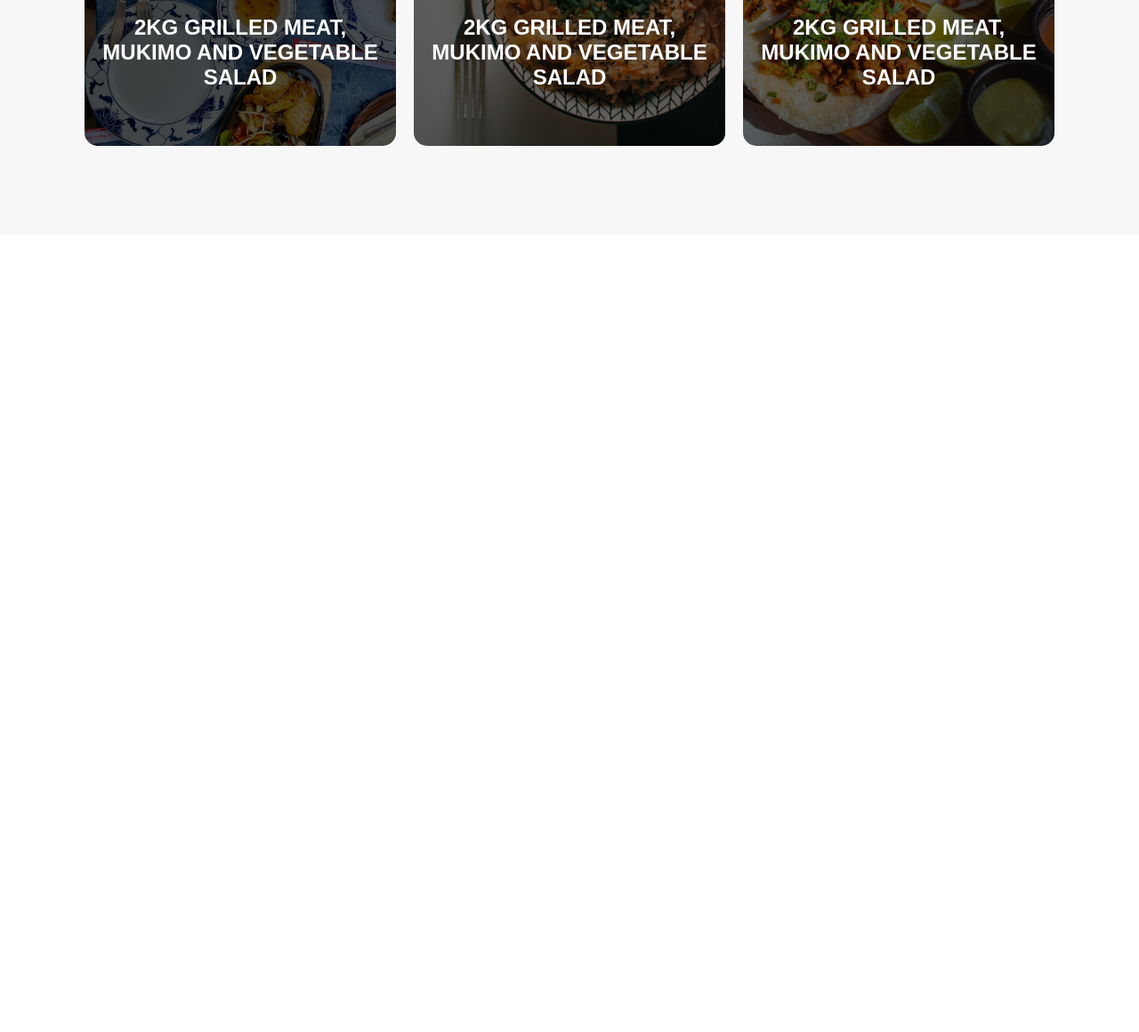
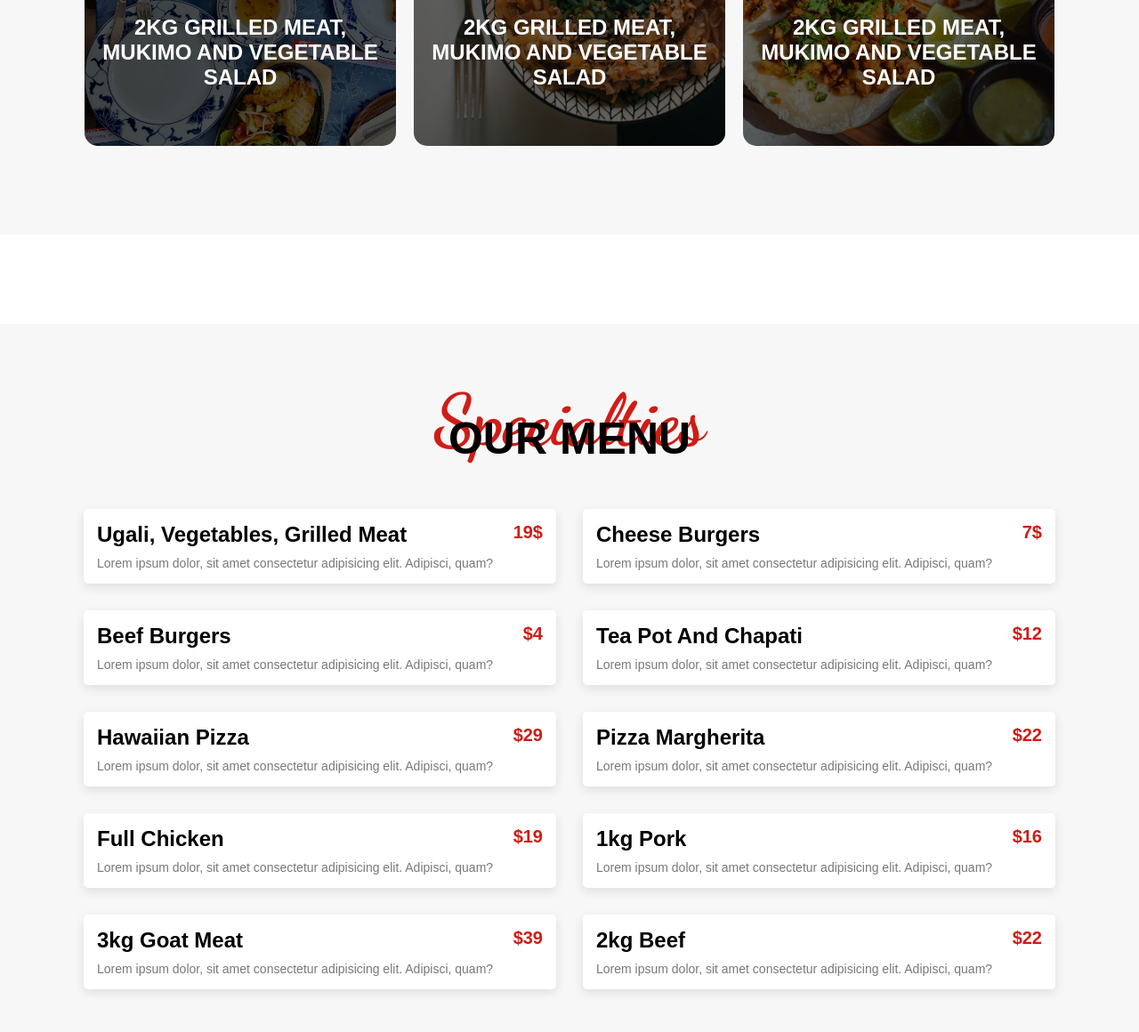
Before and after one commit to Havertz69/sarova, a website built with Vite: page index.html in a window 1280 px wide. Shown: the part 1851-3011 px from the top of the page at 89% size. Before the commit the page ends 2115 px from the top, so only its background shows below. Built offline with nearby package versions, Linux system fonts and the light colour scheme.

Commit message:
build menu section

```diff
--- a/index.html
+++ b/index.html
@@ -149,6 +149,8 @@
     </section>
     <!-- End of Meal categories section  -->
 
+    <!-- Special dishes section -->
+
     <section class="special-dishes-section">
       <div class="title">
         <span class="title-back-text">dishes</span>
@@ -185,5 +187,118 @@
         </div>
       </div>
     </section>
+    <!-- End of special dishes section -->
+
+    <!-- menu section -->
+    <section class="menu-section">
+      <div class="title">
+        <span class="title-back-text">specialties</span>
+        <h2 class="title-main">our menu</h2>
+      </div>
+      <div class="menu-cards-container">
+        <div class="menu-card">
+          <div class="menu-card-header">
+            <h4 class="menu-title">ugali, vegetables, grilled meat</h4>
+            <span class="menu-price">19$</span>
+          </div>
+          <p class="menu-description">
+            Lorem ipsum dolor, sit amet consectetur adipisicing elit. Adipisci,
+            quam?
+          </p>
+        </div>
+        <div class="menu-card">
+          <div class="menu-card-header">
+            <h4 class="menu-title">cheese burgers</h4>
+            <span class="menu-price">7$</span>
+          </div>
+          <p class="menu-description">
+            Lorem ipsum dolor, sit amet consectetur adipisicing elit. Adipisci,
+            quam?
+          </p>
+        </div>
+        <div class="menu-card">
+          <div class="menu-card-header">
+            <h4 class="menu-title">beef burgers</h4>
+            <span class="menu-price">$4</span>
+          </div>
+          <p class="menu-description">
+            Lorem ipsum dolor, sit amet consectetur adipisicing elit. Adipisci,
+            quam?
+          </p>
+        </div>
+        <div class="menu-card">
+          <div class="menu-card-header">
+            <h4 class="menu-title">tea pot and chapati</h4>
+            <span class="menu-price">$12</span>
+          </div>
+          <p class="menu-description">
+            Lorem ipsum dolor, sit amet consectetur adipisicing elit. Adipisci,
+            quam?
+          </p>
+        </div>
+        <div class="menu-card">
+          <div class="menu-card-header">
+            <h4 class="menu-title">Hawaiian pizza</h4>
+            <span class="menu-price">$29</span>
+          </div>
+          <p class="menu-description">
+            Lorem ipsum dolor, sit amet consectetur adipisicing elit. Adipisci,
+            quam?
+          </p>
+        </div>
+        <div class="menu-card">
+          <div class="menu-card-header">
+            <h4 class="menu-title">pizza margherita</h4>
+            <span class="menu-price">$22</span>
+          </div>
+          <p class="menu-description">
+            Lorem ipsum dolor, sit amet consectetur adipisicing elit. Adipisci,
+            quam?
+          </p>
+        </div>
+        <div class="menu-card">
+          <div class="menu-card-header">
+            <h4 class="menu-title">full chicken</h4>
+            <span class="menu-price">$19</span>
+          </div>
+          <p class="menu-description">
+            Lorem ipsum dolor, sit amet consectetur adipisicing elit. Adipisci,
+            quam?
+          </p>
+        </div>
+        <div class="menu-card">
+          <div class="menu-card-header">
+            <h4 class="menu-title">1kg pork</h4>
+            <span class="menu-price">$16</span>
+          </div>
+          <p class="menu-description">
+            Lorem ipsum dolor, sit amet consectetur adipisicing elit. Adipisci,
+            quam?
+          </p>
+        </div>
+        <div class="menu-card">
+          <div class="menu-card-header">
+            <h4 class="menu-title">3kg goat meat</h4>
+            <span class="menu-price">$39</span>
+          </div>
+          <p class="menu-description">
+            Lorem ipsum dolor, sit amet consectetur adipisicing elit. Adipisci,
+            quam?
+          </p>
+        </div>
+        <div class="menu-card">
+          <div class="menu-card-header">
+            <h4 class="menu-title">2kg beef</h4>
+            <span class="menu-price">$22</span>
+          </div>
+          <p class="menu-description">
+            Lorem ipsum dolor, sit amet consectetur adipisicing elit. Adipisci,
+            quam?
+          </p>
+        </div>
+      </div>
+    </section>
+
+    <!-- end of menu section -->
   </body>
 </html>
--- a/style.css
+++ b/style.css
@@ -1046,5 +1046,70 @@ body {
   text-align: center;
   font-weight: 700;
 }
+/* End of special dishes section */
 
-/* End of special dishes section */
+/* menu stylings */
+.menu-section {
+  background-color: var(--color-white-lighter);
+  padding: 10rem 5rem;
+  margin: 10rem 0;
+}
+
+@media screen and (max-width: 31.25em) {
+  .menu-section {
+    padding-inline: 2rem;
+  }
+}
+
+.menu-cards-container {
+  display: flex;
+  flex-wrap: wrap;
+  gap: 3rem;
+  justify-content: center;
+  margin-top: 5rem;
+}
+
+@media screen and (max-width: 50em) {
+  .menu-cards-container {
+    flex-direction: column;
+    align-items: center;
+  }
+}
+
+.menu-card {
+  width: 45%;
+  padding: 1.5rem;
+  background-color: var(--color-white);
+  box-shadow: 0 4px 12px rgba(0, 0, 0, 0.1);
+  border-radius: 0.5rem;
+}
+@media screen and (max-width: 50em) {
+  .menu-card {
+    width: 100%;
+    padding: 2rem;
+  }
+}
+
+.menu-card-header {
+  display: flex;
+  justify-content: space-between;
+}
+
+.menu-title {
+  text-transform: capitalize;
+  font-size: 2.4rem;
+}
+
+.menu-price {
+  font-size: 2rem;
+  color: var(--color-primary);
+  font-weight: 600;
+}
+
+.menu-description {
+  font-size: 1.4rem;
+  color: var(--color-grey-dark);
+  margin-top: 1rem;
+}
+
+/* end of menu styling */
```
